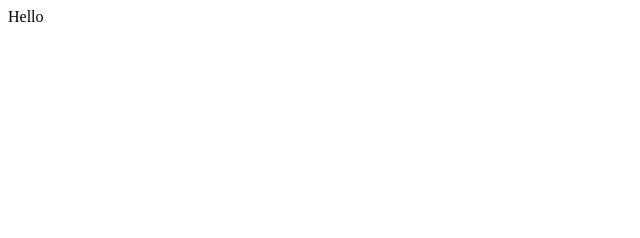
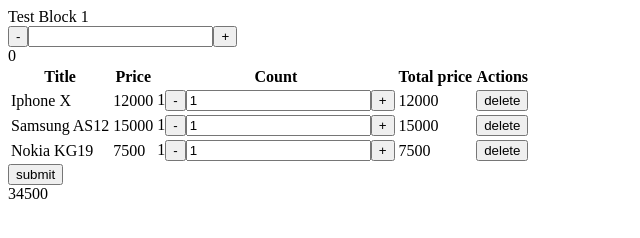
Before and after one commit to Denoro55/react-simple-template, a React app: page / in a window 1280 px wide. Shown: the whole page, without its empty margins (0-640 px from the left). Built offline with nearby package versions, Linux system fonts and the light colour scheme.

Commit message:
feat(input) создание уникального компонента и промежуточного управления

```diff
--- a/index.html
+++ b/index.html
@@ -5,7 +5,7 @@
 	<title>Document</title>
 </head>
 <body>
-	<div id="app">12</div>
+	<div id="app"></div>
 	<script src="dist/main.js"></script>
 </body>
 </html>
--- a/package.json
+++ b/package.json
@@ -11,11 +11,13 @@
   "author": "",
   "license": "ISC",
   "dependencies": {
+    "prop-types": "^15.7.2",
     "react": "^16.12.0",
     "react-dom": "^16.12.0"
   },
   "devDependencies": {
     "@babel/core": "^7.8.3",
+    "@babel/plugin-proposal-class-properties": "^7.8.3",
     "@babel/plugin-transform-react-jsx": "^7.8.3",
     "@babel/preset-env": "^7.8.3",
     "babel-loader": "^8.0.6",
--- /dev/null
+++ b/src/components/App.js
@@ -0,0 +1,14 @@
+import React from 'react';
+
+import TB1 from './TB1';
+import TB2 from './TB2';
+// import Counter from './Counter';
+
+export default function (props) {
+	return (
+		<div>
+			<TB1 />
+			<TB2 />
+		</div>
+	)
+}
--- /dev/null
+++ b/src/components/Counter.js
@@ -0,0 +1,63 @@
+import React from 'react';
+
+import PropTypes from 'prop-types';
+import Input from './Input';
+
+export default class Counter extends React.Component {
+	static defaultProps = {
+		onChange: function() {}
+	}
+
+	static propTypes = {
+		min: PropTypes.number.isRequired,
+		max: PropTypes.number.isRequired,
+		value: PropTypes.number.isRequired,
+		onChange: PropTypes.func
+	}
+
+	state = {
+		count: this.props.value
+	}
+
+	// static getDerivedStateFromProps(props, state) {
+	// 	console.log(props, state)
+	// 	state.count = Math.min(Math.max(props.min, state.count), props.max);
+	// 	state.inputValue = Math.min(Math.max(props.min, state.count), props.max);
+	// 	return state;
+	// }
+
+	updateCounter = (newCount) => {
+		const count = Math.min(Math.max(newCount, this.props.min), this.props.max);
+		this.setCount(count);
+	}
+
+	decrement = () => {
+		this.setCount(this.state.count - 1);
+	}
+
+	increment = () => {
+		this.setCount(this.state.count + 1);
+	}
+
+	setCount(newCount) {
+		const count = Math.min(Math.max(newCount, this.props.min), this.props.max);
+		this.setState({count});
+		this.props.onChange(count);
+	}
+
+	// componentDidMount() {
+	// 	this.props.onChange(this.state.count);
+	// }
+
+	render() {
+		const { count } = this.state;
+		return (
+			<div>
+				{ count }
+				<button onClick={this.decrement}>-</button>
+				<Input nativeProps={{className: 'input'}} onChange={this.updateCounter} value={count}/>
+				<button onClick={this.increment}>+</button>
+			</div>
+		)
+	}
+}
--- /dev/null
+++ b/src/components/Input.js
@@ -0,0 +1,34 @@
+import React from 'react';
+
+import PropTypes from 'prop-types';
+
+export default class Input extends React.Component {
+	static defaultState = {
+		nativeProps: {}
+	}
+
+	static propTypes = {
+		nativeProps: PropTypes.object
+	}
+
+	applyBlur = (e) => {
+		if (e.target.value != this.props.value) {
+			this.props.onChange(e.target.value);
+		}
+	}
+
+	componentDidUpdate(prevProps, prevState) {
+		const input = this.nativeInput.current;
+		if (prevProps.value !== this.props.value || this.props.value != input.value) {
+			input.value = this.props.value;
+		}
+	}
+
+	nativeInput = React.createRef();
+
+	render() {
+		return (
+			<input {...this.props.nativeProps} ref={this.nativeInput} type="text" onBlur={this.applyBlur} defaultValue={this.props.value}/>
+		)
+	}
+}
--- /dev/null
+++ b/src/components/TB1.js
@@ -0,0 +1,36 @@
+import React from 'react';
+
+import Counter from './Counter';
+
+export default class extends React.Component {
+	state = {
+		text: 0,
+		min: 1
+	}
+
+	componentDidMount() {
+		setTimeout(() => {
+			this.setState({
+				min: 3
+			})
+		}, 2000)
+	}
+
+	updateText = (newValue) => {
+		this.setState({
+			text: newValue
+		})
+	}
+
+	render() {
+		const { text, min } = this.state;
+		return (
+			<div>
+				<div>Test Block 1</div>
+
+				<Counter key={min} onChange={this.updateText} min={min} max={5}/>
+				<div>{text}</div>
+			</div>
+		)
+	}
+}
--- /dev/null
+++ b/src/components/TB2.js
@@ -0,0 +1,114 @@
+import React from 'react';
+
+import Counter from './Counter';
+import Input from './Input';
+
+export default class TB2 extends React.Component {
+	state = {
+		products: [
+			{
+				id: 1,
+				name: 'Iphone X',
+				price: 12000,
+				currentCount: 1,
+				rest: 4
+			},
+			{
+				id: 2,
+				name: 'Samsung AS12',
+				price: 15000,
+				currentCount: 1,
+				rest: 7
+			},
+			{
+				id: 3,
+				name: 'Nokia KG19',
+				price: 7500,
+				currentCount: 1,
+				rest: 3
+			}
+		],
+		formDone: false
+	}
+
+	updateProduct(id, count) {
+		console.log(id, count)
+		const newProducts = [...this.state.products];
+		const newProduct = newProducts[id];
+		newProduct.currentCount = count;
+		newProducts[id] = newProduct;
+		this.setState({
+			products: newProducts
+		})
+	}
+
+	deleteItem = (id) => (e) => {
+		const newProducts = this.state.products.filter((e) => e.id !== id);
+		this.setState({
+			products: newProducts
+		})
+	}
+
+	sendForm = () => {
+		this.setState({
+			formDone: true
+		})
+	}
+
+	renderItems = () => {
+		const { products } = this.state;
+		return products.map((e, idx) => {
+			return (
+				<tr key={e.id}>
+					<td>{e.name}</td>
+					<td>{e.price}</td>
+					<td>
+						<Counter onChange={(count) => this.updateProduct(idx, count)} min={1} max={e.rest} value={e.currentCount}/>
+					</td>
+					<td>{e.currentCount * e.price}</td>
+					<td><button onClick={this.deleteItem(e.id)}>delete</button></td>
+				</tr>
+			)
+		})
+	}
+
+	render() {
+		const totalPrice = this.state.products.reduce((acc, e) => {
+			return acc + (e.currentCount * e.price);
+		}, 0)
+		return (
+			<div className="table">
+				{ this.state.formDone ? getResult() : getForm(this.renderItems, this.sendForm) }
+				<div className="result">{ totalPrice }</div>
+			</div>
+		)
+	}
+}
+
+function getForm(renderProducts, formDone) {
+	return (
+		<div className="table__table">
+			<table>
+				<thead>
+					<th>Title</th>
+					<th>Price</th>
+					<th>Count</th>
+					<th>Total price</th>
+					<th>Actions</th>
+				</thead>
+				<tbody>
+					{ renderProducts() }
+				</tbody>
+			</table>
+			<button onClick={formDone}>submit</button>
+		</div>
+	)
+}
+
+function getResult() {
+	return  (
+		<div className="table__result">
+			<h3>Congratulations! Your order in proccess</h3>
+		</div>
+	)
+}
--- a/src/main.js
+++ b/src/main.js
@@ -1,4 +1,6 @@
 import React from 'react';
 import ReactDom from 'react-dom';
 
-ReactDom.render(<div>Hello</div>, document.querySelector('#app'));
+import App from './components/App';
+
+ReactDom.render(<App />, document.querySelector('#app'));
--- a/webpack.config.js
+++ b/webpack.config.js
@@ -16,7 +16,10 @@
 				loader: 'babel-loader',
 				options: {
 					presets: ['@babel/preset-env'],
-					"plugins": ["@babel/plugin-transform-react-jsx"]
+					"plugins": [
+						"@babel/plugin-transform-react-jsx",
+						"@babel/plugin-proposal-class-properties"
+					]
 				}
 			}
 		}
```
Also changed, not shown: src/components/Class.js (added, +27 -0 lines), src/components/InputBox.js (added), 1 other file.
